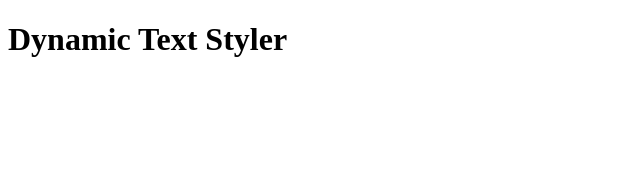
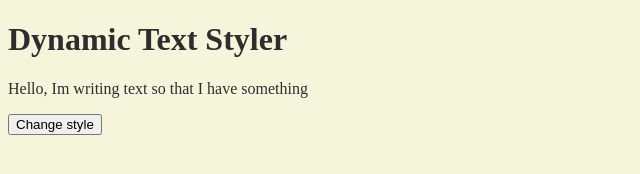
Before and after one commit to 1301318956-glitch/dom-styles-example, a plain HTML site: page index.html in a window 1280 px wide. Shown: the whole page, without its empty margins (0-640 px from the left). Drawn offline with Linux system fonts and the light colour scheme.

Commit message:
complete

```diff
--- a/index.html
+++ b/index.html
@@ -4,9 +4,14 @@
     <meta charset="UTF-8">
     <meta name="viewport" content="width=device-width, initial-scale=1.0">
     <title>7.2 DOM Styles</title>
+    <link rel="stylesheet" href="styles.css">
 </head>
 <body>
     <h1>Dynamic Text Styler</h1>
+    <p id="text">Hello, Im writing text so that I have something</p>
+    <button onclick="changeStyle()">Change style</button>
+    <script src="script.js"></script>
 
+    <script src="script.js"></script>
 </body>
 </html>
--- /dev/null
+++ b/script.js
@@ -0,0 +1,15 @@
+console.log("Script started");
+
+function changeStyle() {
+    console.log("click");
+
+    // Get the p element and store it in a variable
+    let p = document.getElementByIdment("text");
+    p.innerText = "The text has been changed";
+
+    // Set some styles
+    p.style.color = "red";
+    p.style.fontSize = "50px";
+    p.style.textAlign = "center";
+    p.style.backgroundColor = "cornflowerblue";
+}
--- /dev/null
+++ b/styles.css
@@ -0,0 +1,4 @@
+body {
+    background-color: beige;
+    color: rgb(45, 45, 45);
+}
```
